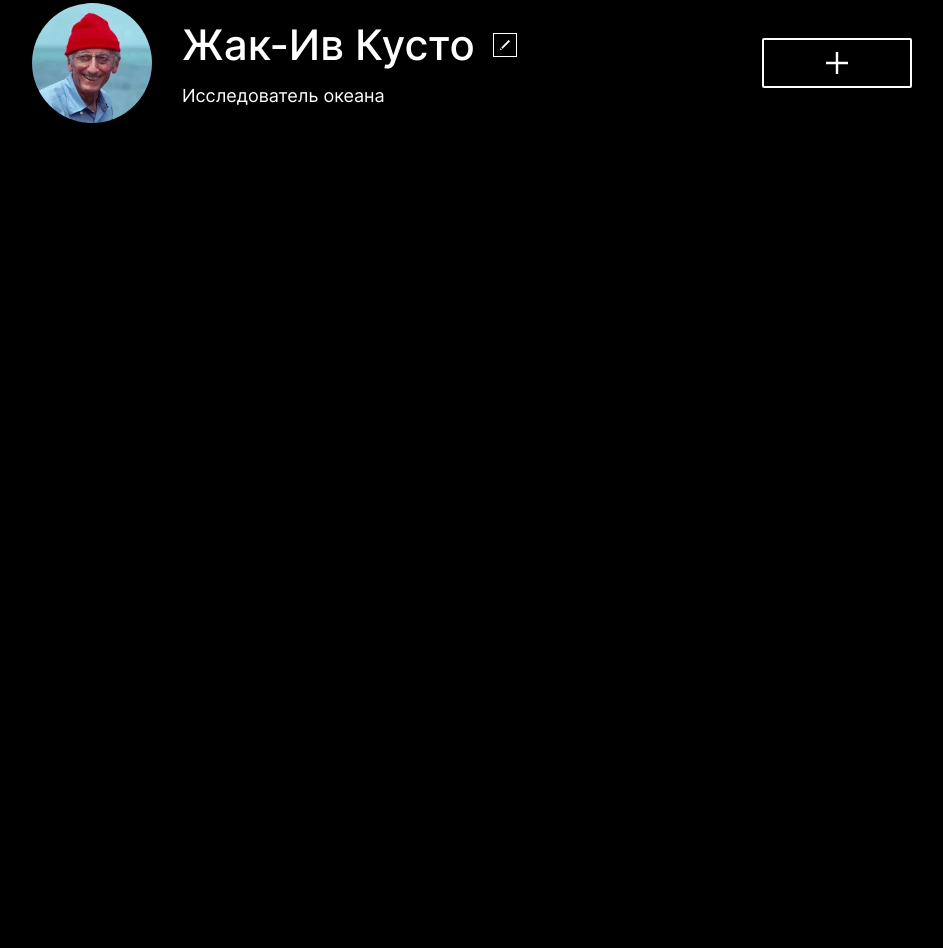
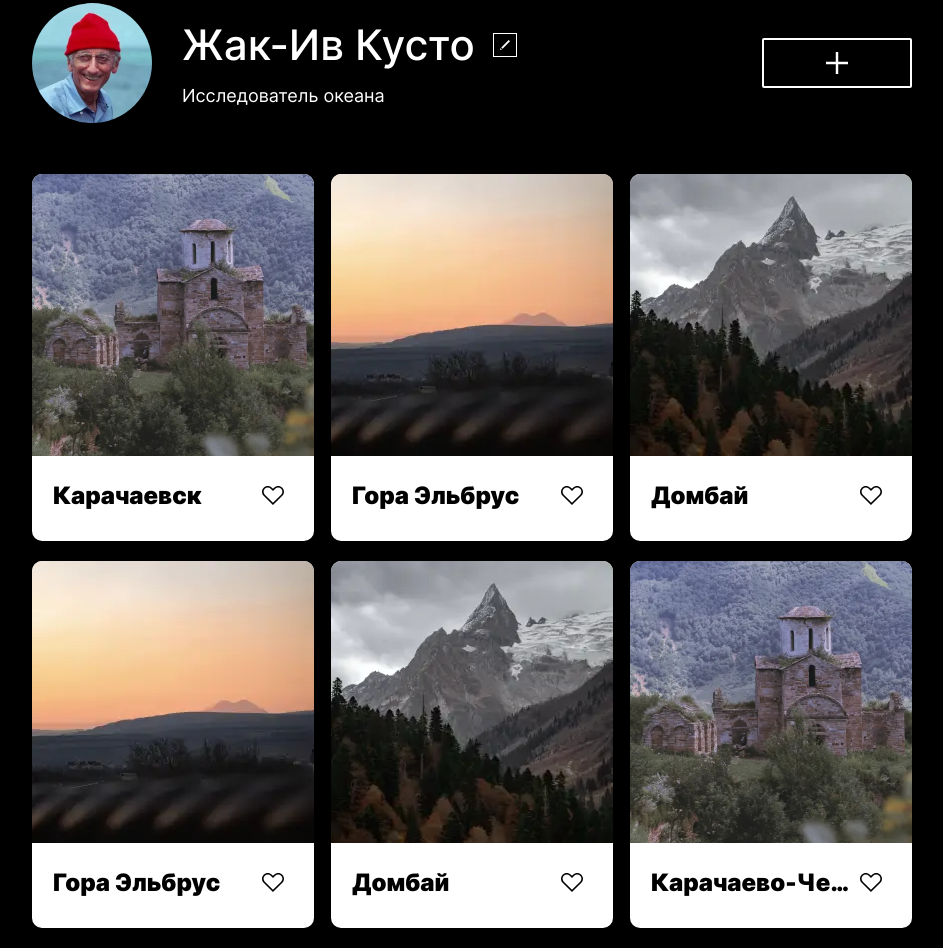
Before and after one commit to RubyVine01/mesto-project-bootcamp, a plain HTML site: page index.html in a window 1280 px wide. Shown: the part 157-1105 px from the top of the page, without its empty margins (168-1111 px from the left). Before the commit the page ends 800 px from the top, so only its background shows below. Drawn offline with Linux system fonts and the light colour scheme.

Commit message:
add style photo-place

```diff
--- /dev/null
+++ b/blocks/photo-place/__item-action-title/photo-place__item-action-title.css
@@ -0,0 +1,7 @@
+.photo-place__item-action-title {
+  margin: 0;
+  display: flex;
+  justify-content: space-between;
+  align-items: center;
+  padding: 25px 30px 31px 21px;
+}
--- /dev/null
+++ b/blocks/photo-place/__item-discription/photo-place__item-discription.css
@@ -0,0 +1,12 @@
+.photo-place__item-discription {
+  margin: 0;
+  color: #000;
+  font-size: 24px;
+  font-style: normal;
+  font-weight: 900;
+  line-height: normal;
+  text-overflow: ellipsis;
+  white-space: nowrap;
+  overflow: hidden;
+  max-width: 209px;
+}
--- /dev/null
+++ b/blocks/photo-place/__item-like/_active/photo-place__item-like_active.css
@@ -0,0 +1,3 @@
+.photo-place__item-like_active {
+    background-image: url(../.././../../images/like-active.svg);
+}
--- /dev/null
+++ b/blocks/photo-place/__item-like/photo-place__item-like.css
@@ -0,0 +1,10 @@
+.photo-place__item-like {
+  margin: 0;
+  width: 22px;
+  height: 19px;
+  background-image: url(../.././../images/like.svg);
+}
+
+.photo-place__item-like:hover {
+  opacity: 0.5;
+}
--- /dev/null
+++ b/blocks/photo-place/__item-photo/photo-place__item-photo.css
@@ -0,0 +1,7 @@
+.photo-place__item-photo {
+  width: 282px;
+  height: 282px;
+  object-fit: cover;
+  display: block;
+  border-radius: 10px 10px 0px 0px;
+}
--- /dev/null
+++ b/blocks/photo-place/__item/photo-place__item.css
@@ -0,0 +1,5 @@
+.photo-place__item {
+  margin: 0;
+  border-radius: 10px;
+  background: #fff;
+}
--- /dev/null
+++ b/blocks/photo-place/__list/photo-place__list.css
@@ -0,0 +1,10 @@
+.photo-place__list {
+  margin: 0 auto;
+  display: grid;
+  grid-template-columns: repeat(auto-fit, 282px);
+  column-gap: 17px;
+  justify-content: center;
+  row-gap: 20px;
+  list-style: none;
+  padding-left: 0;
+}
--- /dev/null
+++ b/blocks/photo-place/photo-place.css
@@ -0,0 +1,5 @@
+.photo-place {
+  margin: 0 auto;
+  padding-top: 51px;
+  max-width: 880px;
+}
--- a/index.html
+++ b/index.html
@@ -31,12 +31,77 @@
           </div>
           <button class="profile__add-button"></button>
         </section>
-        <section class="elements">
-          <div class="element">
-            <img src="" alt="" class="element__photo" />
-            <h2 class="element__discription"></h2>
-            <div class="element__like"></div>
-          </div>
+        <section class="photo-place">
+          <ul class="photo-place__list">
+            <li class="photo-place__item">
+              <img
+                src="./images/mountain-church.webp"
+                alt=""
+                class="photo-place__item-photo"
+              />
+              <div class="photo-place__item-action-title">
+                <h2 class="photo-place__item-discription">Карачаевск</h2>
+                <div class="photo-place__item-like"></div>
+              </div>
+            </li>
+            <li class="photo-place__item">
+              <img
+                src="./images/mountain-sunset.webp"
+                alt=""
+                class="photo-place__item-photo"
+              />
+              <div class="photo-place__item-action-title">
+                <h2 class="photo-place__item-discription">Гора Эльбрус</h2>
+                <div class="photo-place__item-like"></div>
+              </div>
+            </li>
+            <li class="photo-place__item">
+              <img
+                src="./images/rock-glacier.webp"
+                alt=""
+                class="photo-place__item-photo"
+              />
+              <div class="photo-place__item-action-title">
+                <h2 class="photo-place__item-discription">Домбай</h2>
+                <div class="photo-place__item-like"></div>
+              </div>
+            </li>
+            <li class="photo-place__item">
+              <img
+                src="./images/mountain-sunset.webp"
+                alt=""
+                class="photo-place__item-photo"
+              />
+              <div class="photo-place__item-action-title">
+                <h2 class="photo-place__item-discription">Гора Эльбрус</h2>
+                <div class="photo-place__item-like"></div>
+              </div>
+            </li>
+            <li class="photo-place__item">
+              <img
+                src="./images/rock-glacier.webp"
+                alt=""
+                class="photo-place__item-photo"
+              />
+              <div class="photo-place__item-action-title">
+                <h2 class="photo-place__item-discription">Домбай</h2>
+                <div class="photo-place__item-like"></div>
+              </div>
+            </li>
+            <li class="photo-place__item">
+              <img
+                src="./images/mountain-church.webp"
+                alt=""
+                class="photo-place__item-photo"
+              />
+              <div class="photo-place__item-action-title">
+                <h2 class="photo-place__item-discription">
+                  Карачаево-Черкесия
+                </h2>
+                <div class="photo-place__item-like"></div>
+              </div>
+            </li>
+          </ul>
         </section>
       </main>
       <footer class="footer">
--- a/pages/index.css
+++ b/pages/index.css
@@ -12,9 +12,13 @@
 @import url(../blocks/profile/__about-author/profile__about-author.css);
 @import url(../blocks/profile/__edit-button/profile__edit-button.css);
 @import url(../blocks/profile/__add-button/profile__add-button.css);
-
-
-
-
+@import url(../blocks/photo-place/photo-place.css);
+@import url(../blocks/photo-place/__list/photo-place__list.css);
+@import url(../blocks/photo-place/__item/photo-place__item.css);
+@import url(../blocks/photo-place/__item-photo/photo-place__item-photo.css);
+@import url(../blocks/photo-place/__item-action-title/photo-place__item-action-title.css);
+@import url(../blocks/photo-place/__item-discription/photo-place__item-discription.css);
+@import url(../blocks/photo-place/__item-like/photo-place__item-like.css);
+@import url(../blocks/photo-place/__item-like/_active/photo-place__item-like_active.css);
 
 @import url(../blocks/footer/footer.css);
```
Also changed, not shown: images/like-active.svg (added), images/like.svg (added).
